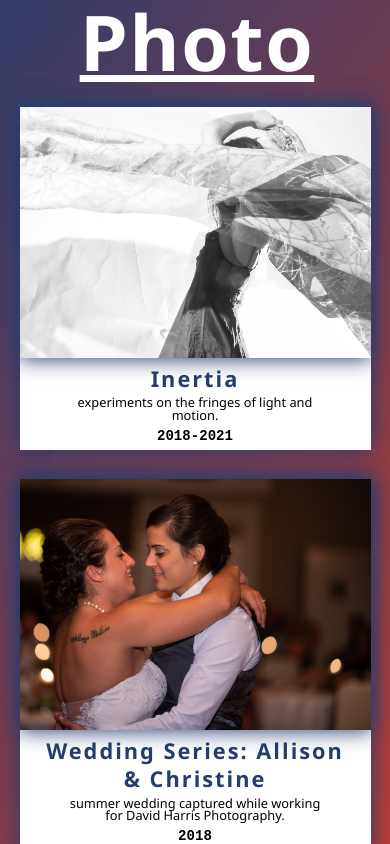
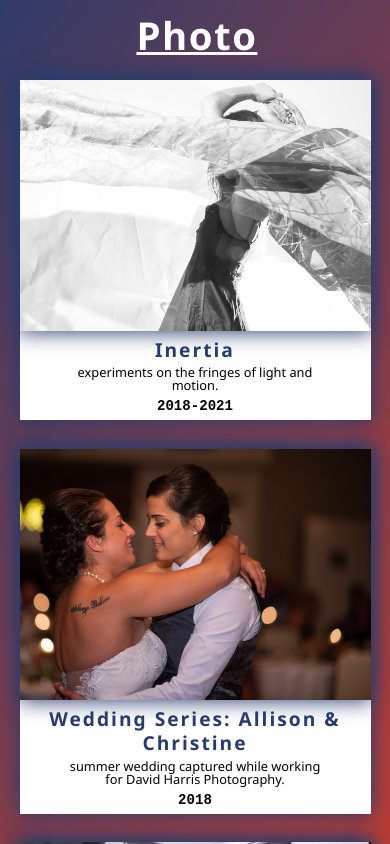
Before and after one commit to AvantGov/resume, a React (Create React App) app in the folder client/: page /skill/Photo in a window 390 px wide. Shown: the top 844 px of the page. Built offline with nearby package versions, Linux system fonts and the light colour scheme; a web font is replaced by a local one.

Commit message:
fixed font sizing again

```diff
--- a/client/src/CSS/SubDir/Development.css
+++ b/client/src/CSS/SubDir/Development.css
@@ -88,7 +88,7 @@
     }
     .card__title {
         width: 90%;
-        font-size: 1.7rem;
+        font-size: 1.5rem;
     }
     .card__desc {
         font-size: 1rem;
--- a/client/src/CSS/SubDir/ListFrame.css
+++ b/client/src/CSS/SubDir/ListFrame.css
@@ -18,5 +18,7 @@
 @media only screen and (max-width: 700px) {
    .ListFrame__title {
     text-align: center;
+    font-size: 3rem;
+    margin-top: 4%;
    }
 }
```
